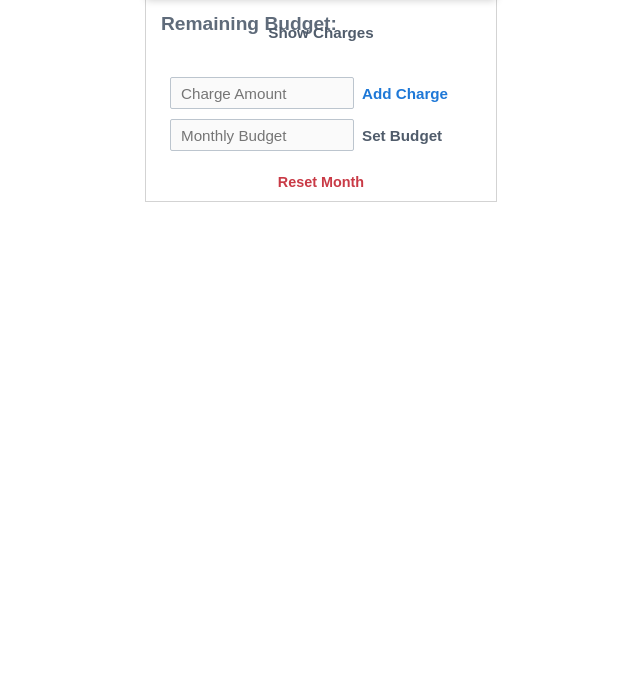
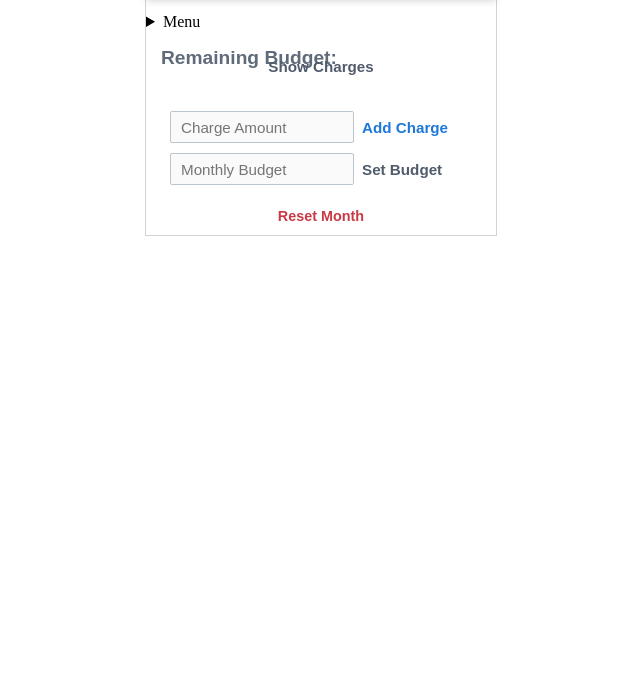
Before and after one commit to powtog/spend-limit-tracker, a website: page public/index.html in a window 1280 px wide. Shown: the part 120-800 px from the top of the page, without its empty margins (319-959 px from the left). Drawn offline with Linux system fonts and the light colour scheme; no server answers.

Commit message:
Add application dropdown menu

```diff
--- a/public/index.html
+++ b/public/index.html
@@ -13,6 +13,20 @@
             <h1>Spend Limit Tracker</h1>
             <p>Track Your Monthly Credit Card Spending</p>
         </div>
+
+        <!-- Add a dropdown menu under the header. -->
+         <div class = "menu">
+            <!-- Dropdown menu for the application's features. -->
+             <details id="appMenu">
+                <!-- Clickable heading that opens and closes the menu. -->
+                 <summary>Menu</summary>
+
+                 <!-- Button that will eventually launch Plaid Link. -->
+                  <button type="button" id="connectCardButton">
+                    Connect Credit Card
+                  </button>
+             </details>
+         </div>
 
         <div class="remaining-balance">
             <h2>Remaining Budget:</h2>
--- a/server.js
+++ b/server.js
@@ -119,10 +119,11 @@ app.post("/api/link-token", async function (req, res) {
         });
 
     } catch (error) {
-        // Log the error code without exposing our API credentials.
+        // Log the error message without exposing our API credentials.
         console.error(
             "Plaid error details:",
             error.response?.data?.error_message || "No additional details available"
+            // Log the error code without exposing our API credentials.
             // "Plaid Link token error:",
             // error.response?.data?.error_code || error.code || "Unknown error"
         );
```
